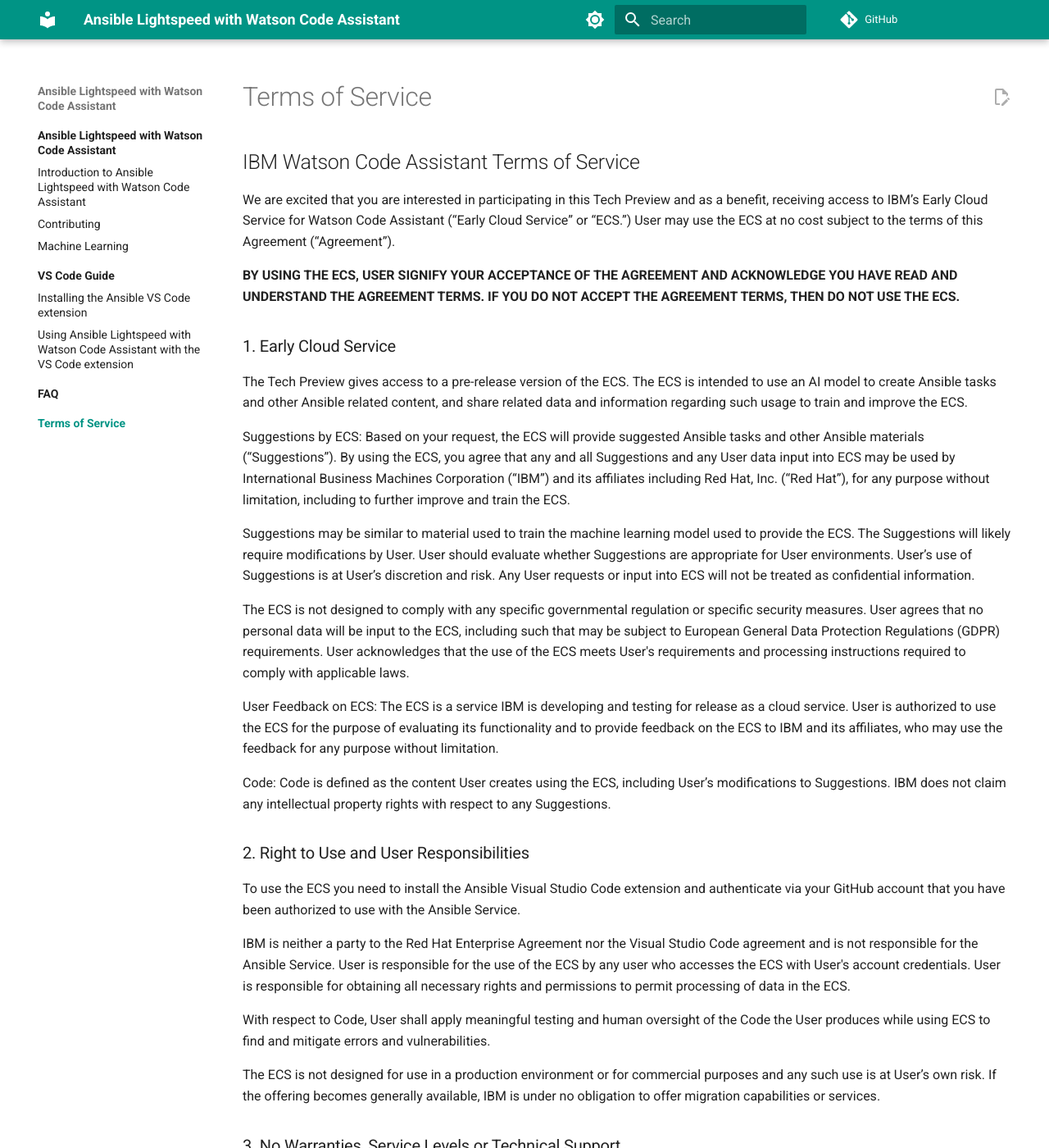
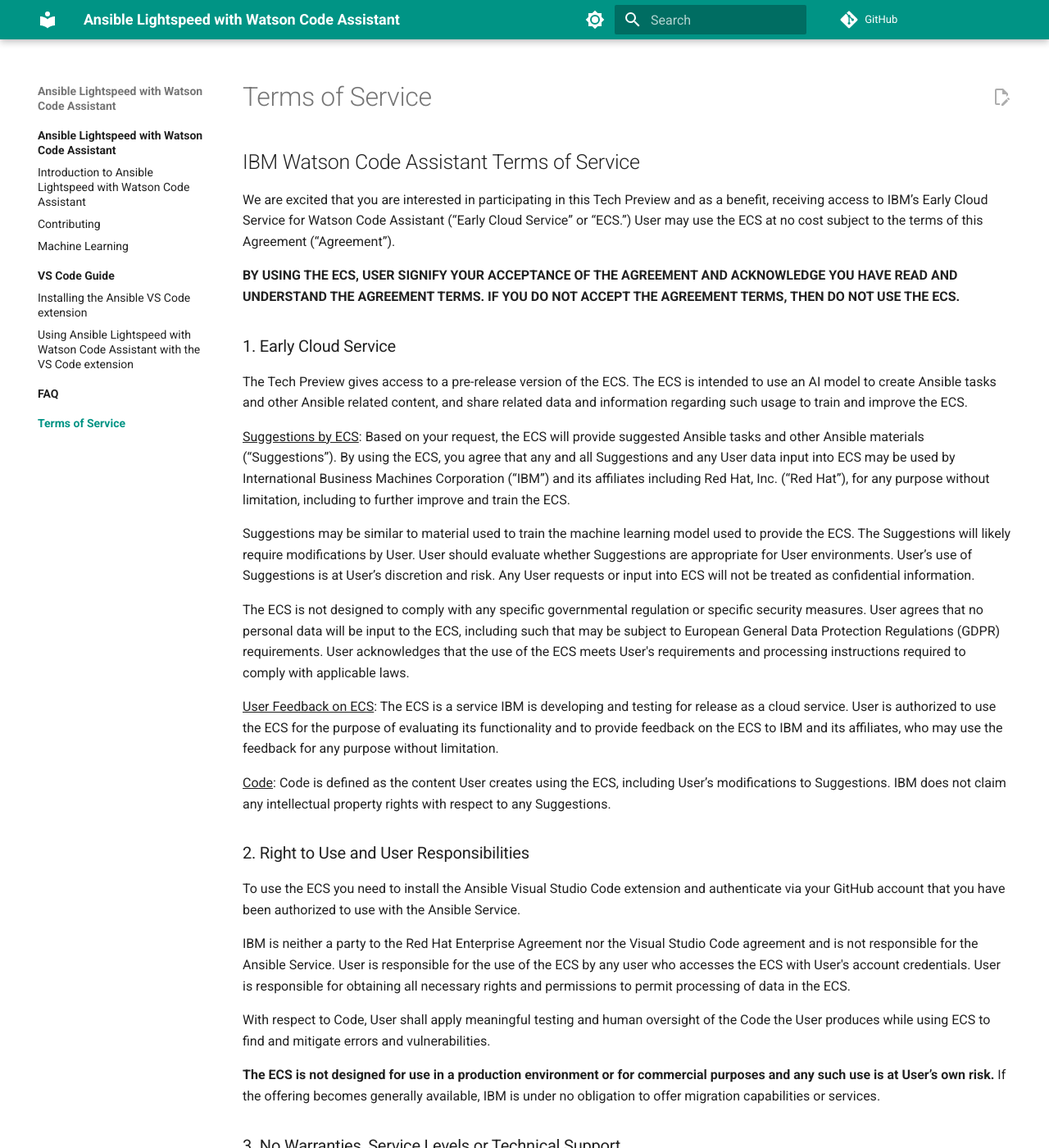
Before and after one commit to ansible/ansible-lightspeed, an MkDocs documentation site: the page built from docs/tos/index.md, in a window 1280 px wide and 1400 px high. Shown: the whole window at 82% size. Built offline with MkDocs 1.6.1 and Material for MkDocs 9.7.7, drawn with Linux system fonts in a browser that asks for light colours; comment, search, counter and statistics services are not loaded; some of the changed text lies outside the part shown.

Commit message:
Formatting updates to match static documentation

```diff
--- a/docs/tos/index.md
+++ b/docs/tos/index.md
@@ -28,7 +28,7 @@ IBM is neither a party to the Red Hat Enterprise Agreement nor the Visual Studio
 
 With respect to Code, User shall apply meaningful testing and human oversight of the Code the User produces while using ECS to find and mitigate errors and vulnerabilities.
 
-The ECS is not designed for use in a production environment or for commercial purposes and any such use is at User’s own risk. If the offering becomes generally available, IBM is under no obligation to offer migration capabilities or services.
+**The ECS is not designed for use in a production environment or for commercial purposes and any such use is at User’s own risk.** If the offering becomes generally available, IBM is under no obligation to offer migration capabilities or services.
 
 ### 3. No Warranties, Service Levels or Technical Support
 
@@ -108,7 +108,7 @@ Both parties agree to the application of the laws of the State of New York, Unit
 
 **Red Hat Ansible Lightspeed with IBM Watson Code Assistant Technical Preview Program Terms**
 
-We are excited that you are interested in participating in this Technical Preview Program (**“Program”**) and as a benefit, receiving access to Red Hat’s preview service that provides guidance on Ansible tasks and other Ansible related content (**“Lightspeed”**) integrated with IBM’s Early Cloud Service for Watson Code Assistant ("ECS") (subject to a separate IBM agreement). The Program gives you access to a preview version of Lightspeed at no cost subject to these terms.
+We are excited that you are interested in participating in this Technical Preview Program (**“Program”**) and as a benefit, receiving access to Red Hat’s preview service that provides guidance on Ansible tasks and other Ansible related content (**“Lightspeed”**) integrated with IBM’s Early Cloud Service for Watson Code Assistant (**"ECS"**) (subject to a separate IBM agreement). The Program gives you access to a preview version of Lightspeed at no cost subject to these terms.
 
 These Program Terms govern your use of Lightspeed and are subject to the Red Hat Enterprise Agreement available at http://www.redhat.com/agreements (the **"Agreement"**). When we use a capitalized term without defining it in these Program Terms, the term has the meaning defined in the Agreement. If there is a conflict between these Program Terms and the Agreement, the Program Terms will take precedence. IBM is not a party to the Agreement or these Program Terms.
 
@@ -116,11 +116,10 @@ The Program gives access to a preview version of Lightspeed. Lightspeed passes y
 
 To use Lightspeed, you need to install the Ansible Visual Studio Code extension and authenticate via your GitHub account that you have been authorized to use for this Program. Based on your request, Lightspeed will provide suggested tasks or other Ansible related materials (**"Suggestions"**). By participating in this Program you agree that any and all Suggestions and any data associated with your use, may be used by Red Hat and Red Hat’s affiliated companies, including IBM, for any purpose including to further improve and train Lightspeed and ECS. The following information is collected and may be shared with IBM:
 
-The VS Code extension provides prompts and context to create Suggestions, and user interactions with Suggestions such as acceptance, modification or rejection.
-Lightspeed collects telemetry including Suggestions generated by ECS and refined by post-processing rules, as well as operational information (e.g. service errors and response times).
-
-User feedback regarding user sentiment and recommendations.
-Any program feedback provided directly to Red Hat.
+* The VS Code extension provides prompts and context to create Suggestions, and user interactions with Suggestions such as acceptance, modification or rejection.
+* Lightspeed collects telemetry including Suggestions generated by ECS and refined by post-processing rules, as well as operational information (e.g. service errors and response times).
+* User feedback regarding user sentiment and recommendations.
+* Any program feedback provided directly to Red Hat.
 
 Suggestions may be similar to material used to train the machine learning model. The Suggestions will likely require additional modifications by you to be useful. Suggestions are not considered Red Hat Software and Red Hat does not claim any intellectual property rights with respect to any Suggestions. Your use of Suggestions is at your discretion and risk. Any requests or input into Lightspeed will not be treated as confidential information. Lightspeed is not intended to process personal information, so do not provide personal information except for business contact type information (name, work email address, etc.) associated with this Program. For information on how Red Hat processes your personal information, see the Red Hat Privacy Statement.
 
```
Also changed, not shown: other parts of docs/tos/index.md (+3 -3 lines).
